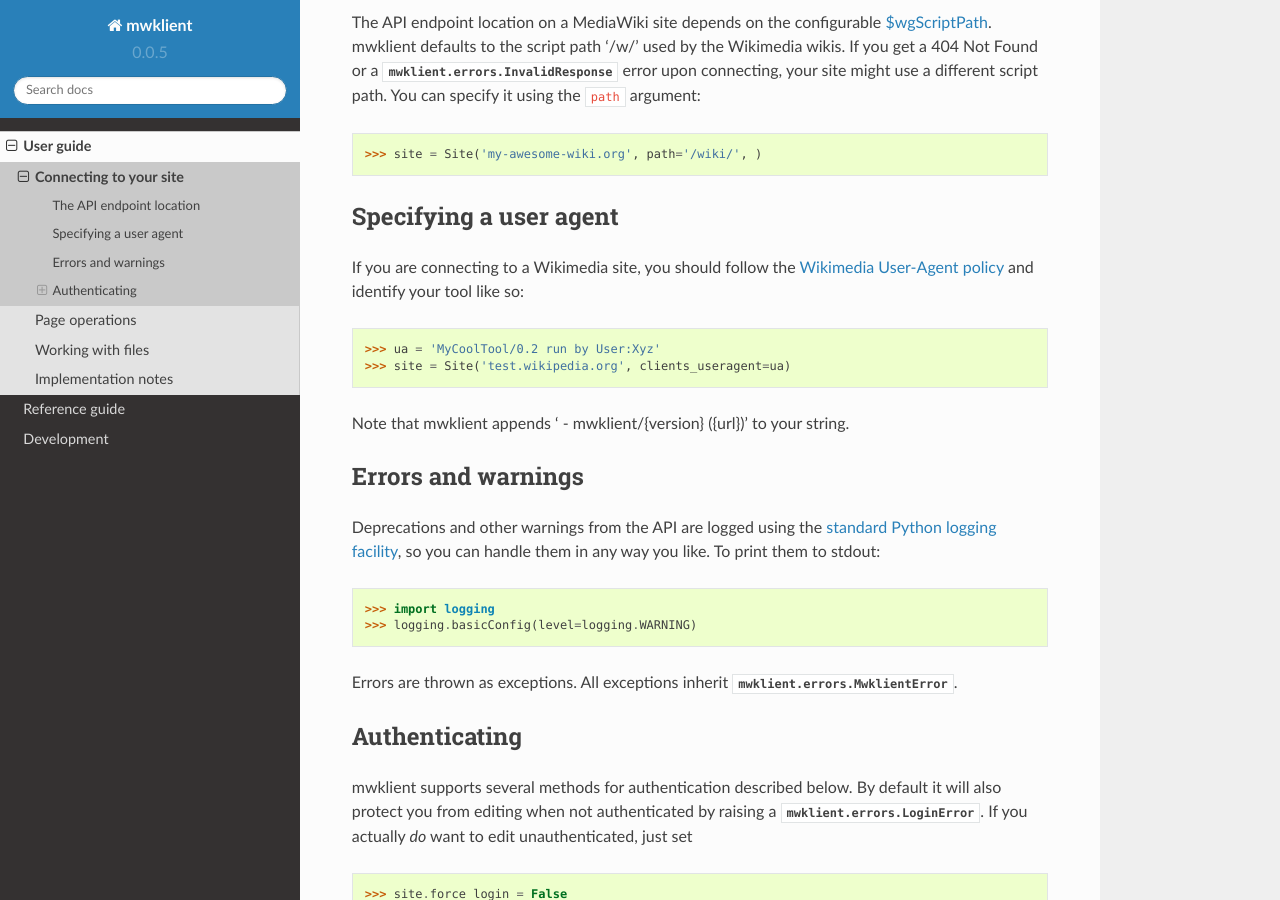
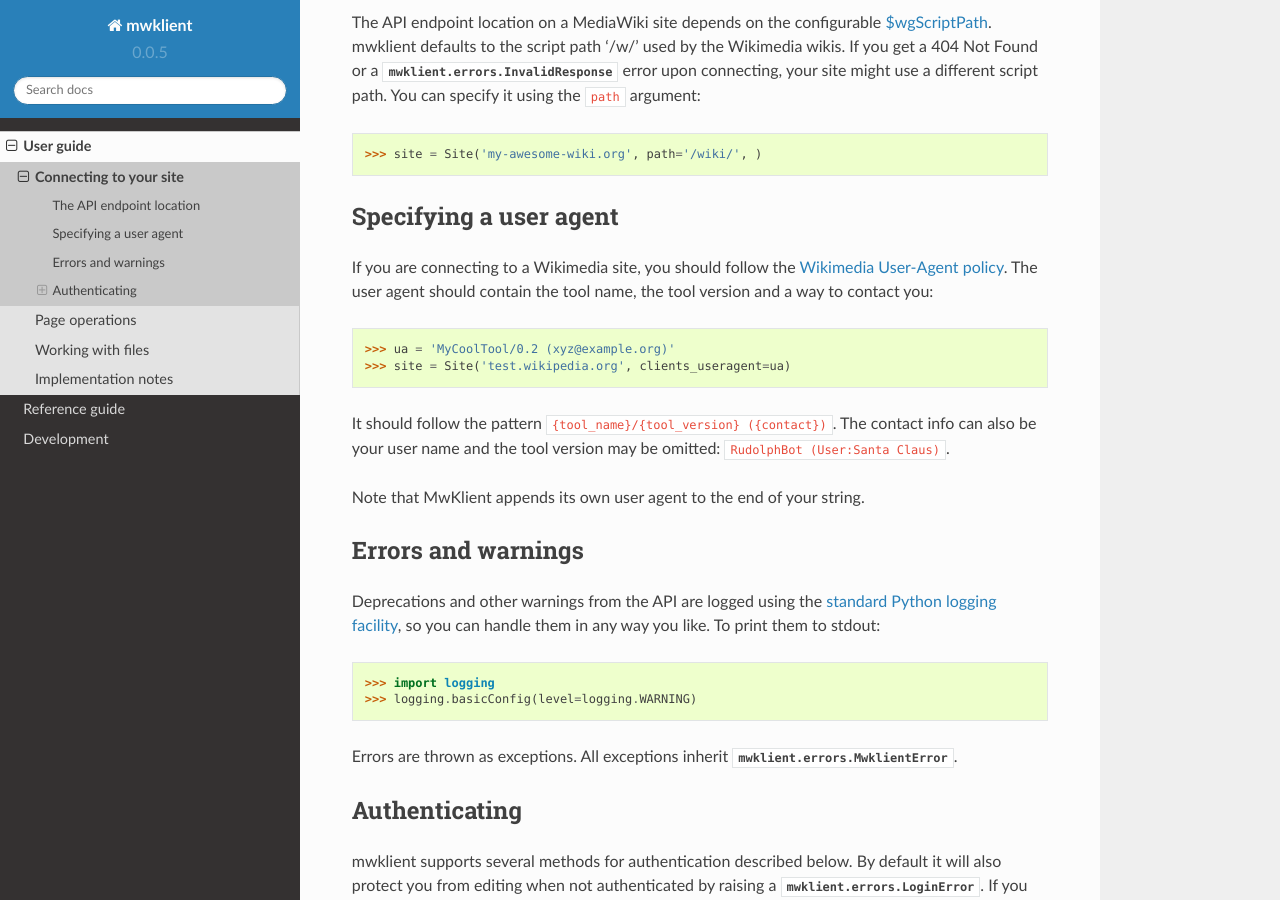
Before and after one commit to lrusso96/mwklient, a Sphinx documentation site: the page built from docs/source/user/connecting.rst, in a window 1280 px wide and 900 px high, scrolled down 573 px. Built offline with Sphinx 7.4.7 and the Read the Docs theme 2.0.0, drawn with Linux system fonts in a browser that asks for light colours; the version number is read from the project's files by our own code.

Commit message:
update doc

```diff
--- a/docs/source/conf.py
+++ b/docs/source/conf.py
@@ -9,7 +9,7 @@
 # All configuration values have a default; values that are commented out
 # serve to show the default.
 
-from mwklient import __ver__
+from mwklient import __version__
 import mwklient
 import sphinx_rtd_theme
 import datetime
@@ -59,7 +59,7 @@ copyright = u'{0}, Luigi Russo'.format(datetime.datetime.now().year)
 # built documents.
 #
 # The short X.Y version.
-version = __ver__
+version = __version__
 # The full version, including alpha/beta/rc tags.
 release = version
 
@@ -109,7 +109,7 @@ pygments_style = 'sphinx'
 
 html_theme_path = [sphinx_rtd_theme.get_html_theme_path()]
 html_theme = 'sphinx_rtd_theme'
-# html_theme_options = {'github_fork': 'mwclient/mwclient'}
+# html_theme_options = {'github_fork': 'lrusso96/mwklient'}
 
 html_theme_options = {
     # 'sticky_navigation': True  # Set to False to disable the sticky nav while scrolling.
@@ -193,21 +193,21 @@ htmlhelp_basename = 'mwklientdoc'
 
 latex_elements = {
     # The paper size ('letterpaper' or 'a4paper').
-    #'papersize': 'letterpaper',
+    # 'papersize': 'letterpaper',
 
     # The font size ('10pt', '11pt' or '12pt').
-    #'pointsize': '10pt',
+    # 'pointsize': '10pt',
 
     # Additional stuff for the LaTeX preamble.
-    #'preamble': '',
+    # 'preamble': '',
 }
 
 # Grouping the document tree into LaTeX files. List of tuples
 # (source start file, target name, title,
 #  author, documentclass [howto, manual, or own class]).
 latex_documents = [
-  ('index', 'mwklient.tex', u'mwklient Documentation',
-   u'Luigi Russo', 'manual'),
+    ('index', 'mwklient.tex', u'mwklient Documentation',
+     u'Luigi Russo', 'manual'),
 ]
 
 # The name of an image file (relative to this directory) to place at the top of
@@ -250,9 +250,9 @@ man_pages = [
 # (source start file, target name, title, author,
 #  dir menu entry, description, category)
 texinfo_documents = [
-  ('index', 'mwklient', u'mwklient Documentation',
-   u'Luigi Russo', 'mwklient', 'One line description of project.',
-   'Miscellaneous'),
+    ('index', 'mwklient', u'mwklient Documentation',
+     u'Luigi Russo', 'mwklient', 'One line description of project.',
+     'Miscellaneous'),
 ]
 
 # Documents to append as an appendix to all manuals.
@@ -270,5 +270,5 @@ texinfo_documents = [
 
 # Example configuration for intersphinx: refer to the Python standard library.
 intersphinx_mapping = {
-  'requests': ('http://requests.readthedocs.org/en/latest/', None)
+    'requests': ('http://requests.readthedocs.org/en/latest/', None)
 }
--- a/docs/source/development/index.rst
+++ b/docs/source/development/index.rst
@@ -70,6 +70,7 @@ To build the documentation locally for testing:
 
 .. code:: bash
 
+    $ pip install Sphinx sphinx-rtd-theme
     $ cd docs
     $ make html
 
--- a/docs/source/user/connecting.rst
+++ b/docs/source/user/connecting.rst
@@ -37,12 +37,19 @@ Specifying a user agent
 -----------------------
 
 If you are connecting to a Wikimedia site, you should follow the
-`Wikimedia User-Agent policy`_ and identify your tool like so:
+`Wikimedia User-Agent policy`_.
+The user agent should contain the tool name, the tool version
+and a way to contact you:
 
-    >>> ua = 'MyCoolTool/0.2 run by User:Xyz'
+    >>> ua = 'MyCoolTool/0.2 (xyz@example.org)'
     >>> site = Site('test.wikipedia.org', clients_useragent=ua)
 
-Note that mwklient appends ' - mwklient/{version} ({url})' to your string.
+It should follow the pattern
+``{tool_name}/{tool_version} ({contact})``. The contact info can also
+be your user name and the tool version may be omitted:
+``RudolphBot (User:Santa Claus)``.
+
+Note that MwKlient appends its own user agent to the end of your string.
 
 .. _Wikimedia User-Agent policy: https://meta.wikimedia.org/wiki/User-Agent_policy
 
```
Also changed, not shown: other parts of docs/source/development/index.rst (+1 -1 lines).
